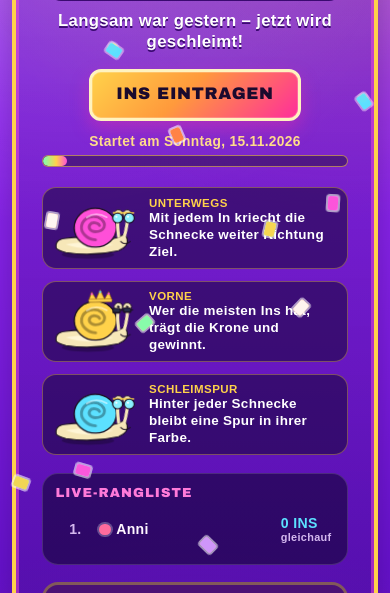
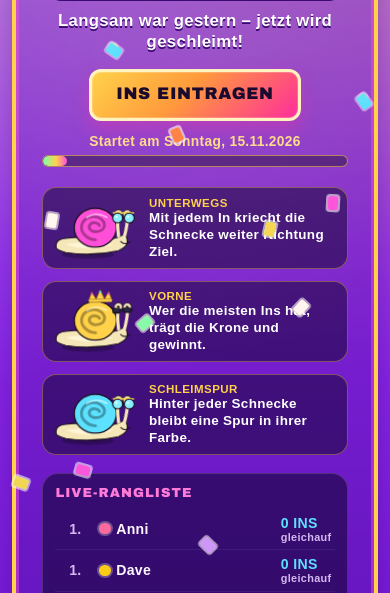
Before and after one commit to davidprechtel1986-wq/peerwise-rennchallenge-site, a plain HTML site: page schnecke.html in a window 390 px wide. Shown: the part 251-844 px from the top of the page. Drawn offline with Linux system fonts and the light colour scheme.

Commit message:
Add HeikoWi and Dave to the Schneckenrennen field.

```diff
--- /dev/null
+++ b/js/schnecke-5.js
@@ -0,0 +1,324 @@
+/* PEERWISE · Schneckenrennen
+   Ein Tag: Sonntag, 15.11.2026.
+   Eine gemeinsame Starterliste, ein Rennen, eine Rangliste.
+
+   Namen später eintragen: unten in PEOPLE eine Zeile pro Person
+   in die eckigen Klammern setzen.
+   Vorlage (einfach kopieren, Namen und Farbe anpassen):
+     { name: 'NameHier', gender: 'f', look: 'bun', color: '#ffd24a', hair: '#3a2418', mood: 1, ins: 0 },
+   gender: f oder m. look: pigtails, bun, ponytail, bob, cap, short, beard.
+   glasses: true setzt eine Rennbrille. color ist die Hausfarbe. ins startet bei 0.
+   Die Eintragen-Seite liest diese Liste automatisch. */
+(function () {
+  var EVENT = new Date(2026, 10, 15);
+
+  var PEOPLE = [
+    { name: "Anni", gender: "f", look: "pigtails", glasses: true, color: "#ff6b9d", hair: "#5c3a1e", mood: 1, ins: 0 },
+    { name: "HeikoWi", gender: "m", look: "cap", beard: true, color: "#38bdf8", hair: "#333333", mood: 2, ins: 0 },
+    { name: "Dave", gender: "m", look: "beard", glasses: true, color: "#facc15", hair: "#5c3a1e", mood: 1, ins: 0 }
+  ];
+
+  function withPerson(list) {
+    return list.map(function (p) {
+      return {
+        name: p.name,
+        gender: p.gender,
+        look: p.look,
+        glasses: !!p.glasses,
+        beard: !!p.beard || p.look === "beard",
+        color: p.color,
+        hair: p.hair,
+        mood: p.mood,
+        ins: Number(p.ins) || 0
+      };
+    });
+  }
+
+  function eventDay() {
+    var d = new Date(EVENT.getTime());
+    d.setHours(0, 0, 0, 0);
+    return d;
+  }
+
+  function dayStatus() {
+    var now = new Date();
+    now.setHours(0, 0, 0, 0);
+    var day = eventDay();
+    if (now.getTime() < day.getTime()) return "soon";
+    if (now.getTime() > day.getTime()) return "done";
+    return "today";
+  }
+
+  function esc(s) {
+    return String(s == null ? "" : s)
+      .replace(/&/g, "&amp;")
+      .replace(/</g, "&lt;")
+      .replace(/>/g, "&gt;")
+      .replace(/"/g, "&quot;");
+  }
+
+  function sum(list) {
+    var n = 0;
+    for (var i = 0; i < list.length; i++) n += list[i].ins;
+    return n;
+  }
+
+  function maxIns(list) {
+    var m = 0;
+    for (var i = 0; i < list.length; i++) if (list[i].ins > m) m = list[i].ins;
+    return m;
+  }
+
+  function minIns(list) {
+    if (!list.length) return 0;
+    var m = list[0].ins;
+    for (var i = 1; i < list.length; i++) if (list[i].ins < m) m = list[i].ins;
+    return m;
+  }
+
+  function isFirst(person, list) {
+    var min = minIns(list);
+    var max = maxIns(list);
+    return max > min && person.ins === max;
+  }
+
+  function ranked(list) {
+    var copy = list.slice().sort(function (a, b) {
+      if (b.ins !== a.ins) return b.ins - a.ins;
+      return a.name.localeCompare(b.name, "de");
+    });
+    var place = 0;
+    var last = null;
+    return copy.map(function (p, i) {
+      if (last === null || p.ins !== last) place = i + 1;
+      last = p.ins;
+      return { person: p, place: place };
+    });
+  }
+
+  function eyewearSvg(p) {
+    if (p.glasses) {
+      return (
+        '<g class="goggles">' +
+        '<path d="M118 18 H156" stroke="#ffd24a" stroke-width="3.2" stroke-linecap="round"/>' +
+        '<circle cx="126" cy="28" r="9.5" fill="#8af0ff" stroke="#1a1020" stroke-width="2.2"/>' +
+        '<circle cx="148" cy="28" r="9.5" fill="#8af0ff" stroke="#1a1020" stroke-width="2.2"/>' +
+        '<path d="M135.5 28 H138.5" stroke="#1a1020" stroke-width="2"/>' +
+        '<circle cx="123.5" cy="25.5" r="2.2" fill="#fff" opacity="0.9"/>' +
+        '<circle cx="145.5" cy="25.5" r="2.2" fill="#fff" opacity="0.9"/>' +
+        "</g>"
+      );
+    }
+    return (
+      '<g class="shades">' +
+      '<path d="M120 26 H154" stroke="#1a1020" stroke-width="3" stroke-linecap="round"/>' +
+      '<rect x="116" y="22" width="16" height="11" rx="3" fill="#1a1020"/>' +
+      '<rect x="136" y="21" width="16" height="11" rx="3" fill="#1a1020"/>' +
+      '<rect x="118" y="24" width="12" height="6" rx="2" fill="#2a3350" opacity="0.85"/>' +
+      '<rect x="138" y="23" width="12" height="6" rx="2" fill="#2a3350" opacity="0.85"/>' +
+      "</g>"
+    );
+  }
+
+  function snailSvg(p, opt) {
+    opt = opt || {};
+    var crown = !!opt.crown;
+    var color = p.color || "#ff4fd8";
+    var foot = "#f6e7b8";
+    var belly = "#fff6d8";
+    var stroke = "#1a1020";
+    var delay = opt.delay != null ? opt.delay : 0;
+    var wear = eyewearSvg(p);
+    var cap = p.look === "cap"
+      ? '<path d="M66 16 Q86 0 110 16 L114 22 L64 24 Z" fill="#2a2158" stroke="' + stroke + '" stroke-width="1.5"/>'
+      : "";
+    var crownSvg = crown
+      ? '<g class="snail-crown">' +
+        '<path d="M72 8 L78 -8 L86 6 L94 -12 L102 6 L110 -8 L116 8 Z" fill="#ffd24a" stroke="#8a5a10" stroke-width="1.4"/>' +
+        '<rect x="72" y="6" width="44" height="6" rx="1.5" fill="#ffd24a" stroke="#8a5a10"/>' +
+        '<circle cx="78" cy="-4" r="2.1" fill="#ff4fd8"/>' +
+        '<circle cx="94" cy="-8" r="2.1" fill="#5ce1ff"/>' +
+        '<circle cx="110" cy="-4" r="2.1" fill="#ff4fd8"/>' +
+        "</g>"
+      : "";
+
+    return (
+      '<svg viewBox="-8 -18 180 125" aria-hidden="true">' +
+      '<ellipse cx="70" cy="100" rx="50" ry="8" fill="rgba(0,0,0,0.25)"/>' +
+      '<g class="snail-body" style="animation-delay:' + delay + 's">' +
+      '<path d="M10 88 Q6 70 28 68 Q58 64 88 68 Q114 72 130 64 Q140 58 144 68 Q148 84 128 92 Q78 104 28 96 Q14 92 10 88Z" fill="' + foot + '" stroke="' + stroke + '" stroke-width="2.2"/>' +
+      '<path d="M28 80 Q70 72 118 80 Q90 88 70 88 Q48 88 28 80Z" fill="' + belly + '" opacity="0.95"/>' +
+      "</g>" +
+      '<g class="snail-shell" style="animation-delay:' + delay + 's">' +
+      '<ellipse cx="84" cy="48" rx="40" ry="38" fill="' + color + '" stroke="' + stroke + '" stroke-width="2.5"/>' +
+      '<path d="M84 72 C66 70 56 56 58 44 C62 26 84 22 96 32 C106 42 102 56 84 56 C74 56 70 48 74 42 C78 36 90 38 92 44" fill="none" stroke="rgba(0,0,0,0.32)" stroke-width="5.5" stroke-linecap="round"/>' +
+      '<path d="M68 28 Q86 16 106 28" fill="none" stroke="rgba(255,255,255,0.5)" stroke-width="3.2" stroke-linecap="round"/>' +
+      cap + crownSvg +
+      "</g>" +
+      '<g class="snail-stalk" style="animation-delay:' + delay + 's">' +
+      '<path d="M128 64 Q124 40 126 24" fill="none" stroke="' + foot + '" stroke-width="6" stroke-linecap="round"/>' +
+      '<circle cx="126" cy="20" r="8" fill="' + foot + '" stroke="' + stroke + '" stroke-width="1.7"/>' +
+      '<circle cx="126" cy="20" r="2.6" fill="' + stroke + '"/>' +
+      '<circle cx="128" cy="18" r="1" fill="#fff"/>' +
+      "</g>" +
+      '<g class="snail-stalk alt" style="animation-delay:' + (delay + 0.18) + 's">' +
+      '<path d="M138 66 Q148 42 150 24" fill="none" stroke="' + foot + '" stroke-width="6" stroke-linecap="round"/>' +
+      '<circle cx="150" cy="20" r="8" fill="' + foot + '" stroke="' + stroke + '" stroke-width="1.7"/>' +
+      '<circle cx="150" cy="20" r="2.6" fill="' + stroke + '"/>' +
+      '<circle cx="152" cy="18" r="1" fill="#fff"/>' +
+      "</g>" +
+      wear +
+      '<path d="M132 74 Q140 82 150 74" fill="none" stroke="' + stroke + '" stroke-width="2" stroke-linecap="round"/>' +
+      "</svg>"
+    );
+  }
+
+  function renderDay() {
+    var el = document.getElementById("dayBar");
+    if (!el) return;
+    var status = dayStatus();
+    var label =
+      status === "soon" ? "Startet am Sonntag, 15.11.2026" :
+      status === "today" ? "Heute ist Renntag · Sonntag, 15.11." :
+      "Rennen beendet · 15.11.2026";
+    var pct = status === "soon" ? 8 : status === "today" ? 55 : 100;
+    el.innerHTML =
+      "<p>" + label + "</p>" +
+      '<div class="month-track"><div class="month-fill" style="width:' + pct + '%"></div></div>';
+  }
+
+  function renderLegend() {
+    var run = document.getElementById("legendRun");
+    var lead = document.getElementById("legendLead");
+    var trail = document.getElementById("legendTrail");
+    var sample = { color: "#ff4fd8", glasses: true };
+    var sampleLead = { color: "#ffd24a", glasses: false, mood: 2 };
+    var sampleTrail = { color: "#5ce1ff", glasses: true };
+    if (run) {
+      run.innerHTML =
+        '<div class="mini"><div class="crawl">' + snailSvg(sample, {}) + "</div></div>" +
+        "<div><em>UNTERWEGS</em>Mit jedem In kriecht die Schnecke weiter Richtung Ziel.</div>";
+    }
+    if (lead) {
+      lead.innerHTML =
+        '<div class="mini"><div class="crawl">' + snailSvg(sampleLead, { crown: true }) + "</div></div>" +
+        "<div><em>VORNE</em>Wer die meisten Ins hat, trägt die Krone und gewinnt.</div>";
+    }
+    if (trail) {
+      trail.innerHTML =
+        '<div class="mini"><div class="crawl">' + snailSvg(sampleTrail, {}) + "</div></div>" +
+        "<div><em>SCHLEIMSPUR</em>Hinter jeder Schnecke bleibt eine Spur in ihrer Farbe.</div>";
+    }
+  }
+
+  function show(id, on) {
+    var el = document.getElementById(id);
+    if (el) el.hidden = !on;
+  }
+
+  function renderLive(list) {
+    var el = document.getElementById("liveRank");
+    if (!el) return;
+    var rows = ranked(list);
+    var max = maxIns(list);
+    var html = '<article class="rank-card"><h2>LIVE-RANGLISTE</h2>';
+    if (!rows.length) {
+      html += '<p class="sack-note">Noch keine Starter.</p>';
+    }
+    rows.forEach(function (row) {
+      var p = row.person;
+      var first = isFirst(p, list);
+      var gap = max > 0 && p.ins < max ? "−" + (max - p.ins) + " auf Platz 1" : (first ? "führt" : "gleichauf");
+      html +=
+        '<div class="rank-row' + (first ? " is-first" : "") + '">' +
+        '<span class="place">' + row.place + ".</span>" +
+        '<span class="who"><i class="dot" style="background:' + esc(p.color) + '"></i>' + esc(p.name) + "</span>" +
+        '<span class="pts">' + p.ins + ' INS<span class="gap">' + gap + "</span></span>" +
+        "</div>";
+    });
+    el.innerHTML = html + "</article>";
+  }
+
+  function trackBlock(list) {
+    var max = maxIns(list);
+    var rows = list.map(function (p, i) {
+      var first = isFirst(p, list);
+      var pct = max ? Math.round((p.ins / max) * 68) : 2;
+      var trail = Math.max(8, pct + 6);
+      var cls = first ? " is-first" : "";
+      return (
+        '<div class="runner' + cls + '">' +
+        '<div class="runner-name"><i class="dot" style="background:' + esc(p.color) + '"></i>' + esc(p.name) + "</div>" +
+        '<div class="runner-track" style="--snail-color:' + esc(p.color) + ";--trail:" + trail + '%">' +
+        '<span class="slime-trail" aria-hidden="true"></span>' +
+        '<span class="goal-flag" aria-hidden="true"></span>' +
+        '<div class="runner-mover crawl" style="left:' + pct + "%;animation-delay:" + (i * 0.12) + 's">' +
+        snailSvg(p, { crown: first, delay: i * 0.12 }) +
+        "</div></div>" +
+        '<div class="runner-meta"><b>' + p.ins + "</b><span>INS</span></div>" +
+        "</div>"
+      );
+    }).join("");
+    return (
+      '<section class="track-block">' +
+      '<h2 class="track-label">RENNSTRECKE</h2>' +
+      '<div class="lane-ruler" aria-hidden="true"><span class="flag">START</span><span class="ruler-coins"></span><span class="goal">ZIEL</span></div>' +
+      '<div class="lane">' + (rows || '<p class="sack-note">Noch keine Schnecke am Start.</p>') + "</div></section>"
+    );
+  }
+
+  function renderTable(list) {
+    var head = document.getElementById("rankHead");
+    var body = document.getElementById("rankBody");
+    if (head) {
+      head.innerHTML = "<tr><th>Platz</th><th>Name</th><th class=\"total\">Ins</th><th>Abstand</th></tr>";
+    }
+    if (!body) return;
+    var rows = ranked(list);
+    var max = maxIns(list);
+    var html = "";
+    if (!rows.length) {
+      html += '<tr><td colspan="4">Noch keine Starter.</td></tr>';
+    }
+    rows.forEach(function (row) {
+      var p = row.person;
+      var first = isFirst(p, list);
+      var gap = max > 0 && p.ins < max ? (max - p.ins) : (p.ins === 0 ? "—" : (max > minIns(list) ? "führt" : "gleichauf"));
+      var insCell = p.ins === 0 ? '<span class="zero">0</span>' : String(p.ins);
+      html +=
+        '<tr class="' + (first ? "is-first" : "") + '"><td>' + row.place + ".</td>" +
+        '<td><span class="who"><i class="dot" style="background:' + esc(p.color) + '"></i>' + esc(p.name) + "</span></td>" +
+        '<td class="total">' + insCell + "</td>" +
+        "<td>" + gap + "</td></tr>";
+    });
+    body.innerHTML = html;
+  }
+
+  var people = withPerson(PEOPLE);
+  var waiting = people.length === 0;
+
+  if (document.body) {
+    document.body.classList.toggle("is-waiting", waiting);
+  }
+
+  renderDay();
+  renderLegend();
+  show("emptyState", waiting);
+  show("liveRank", !waiting);
+  show("tracks", !waiting);
+  show("rankWrap", !waiting);
+
+  var note = document.getElementById("sackNote");
+  if (note) {
+    note.textContent = waiting
+      ? ""
+      : "Nur dieser eine Sonntag, der 15.11.2026. Wer die meisten Ins holt, liegt an der Ziellinie und gewinnt.";
+  }
+
+  if (!waiting) {
+    renderLive(people);
+    var tracks = document.getElementById("tracks");
+    if (tracks) tracks.innerHTML = trackBlock(people);
+    renderTable(people);
+  }
+})();
--- a/js/schnecke.js
+++ b/js/schnecke.js
@@ -13,7 +13,9 @@
   var EVENT = new Date(2026, 10, 15);
 
   var PEOPLE = [
-    { name: "Anni", gender: "f", look: "pigtails", glasses: true, color: "#ff6b9d", hair: "#5c3a1e", mood: 1, ins: 0 }
+    { name: "Anni", gender: "f", look: "pigtails", glasses: true, color: "#ff6b9d", hair: "#5c3a1e", mood: 1, ins: 0 },
+    { name: "HeikoWi", gender: "m", look: "cap", beard: true, color: "#38bdf8", hair: "#333333", mood: 2, ins: 0 },
+    { name: "Dave", gender: "m", look: "beard", glasses: true, color: "#facc15", hair: "#5c3a1e", mood: 1, ins: 0 }
   ];
 
   function withPerson(list) {
--- a/schnecke.html
+++ b/schnecke.html
@@ -209,6 +209,6 @@
       }
     })();
   </script>
-  <script src="js/schnecke-4.js"></script>
+  <script src="js/schnecke-5.js"></script>
 </body>
 </html>
```
